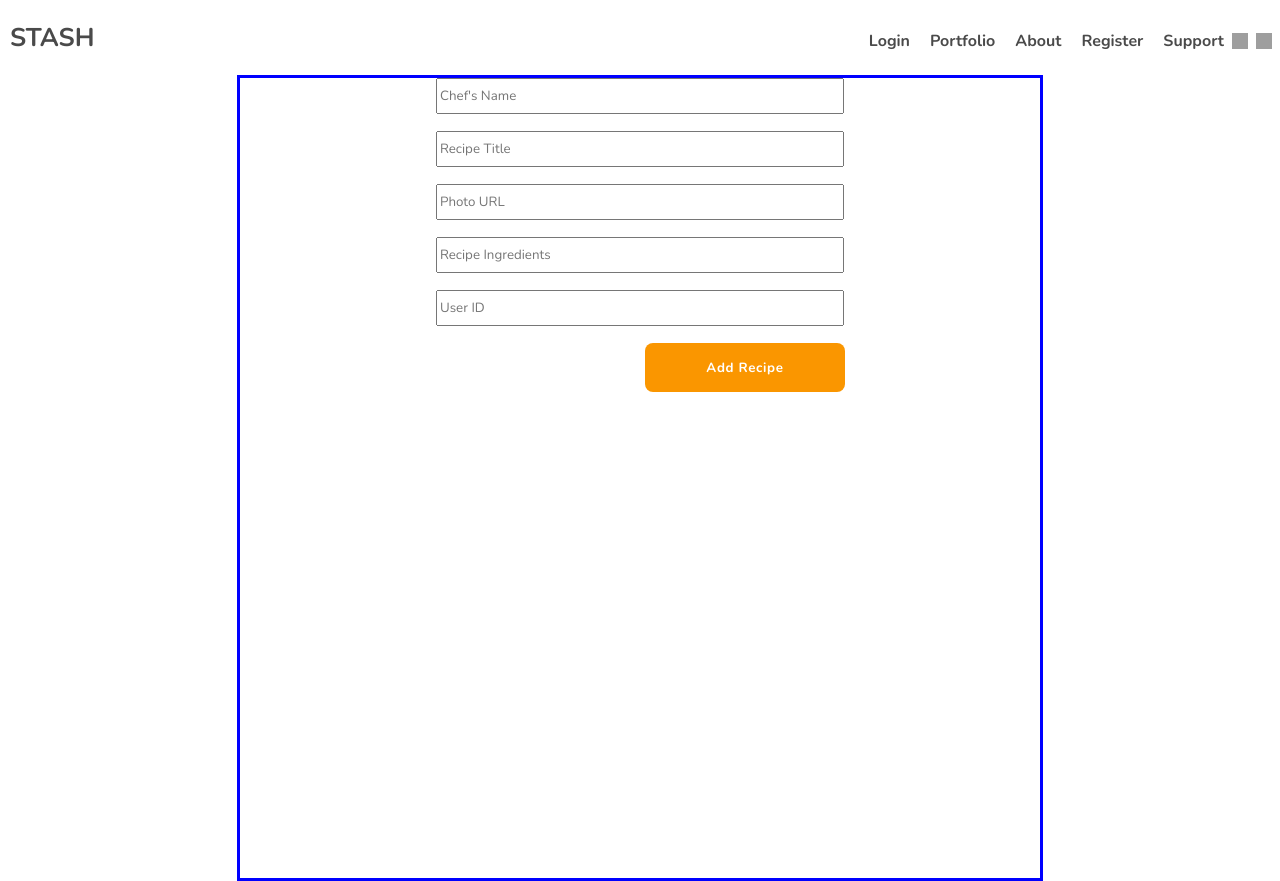
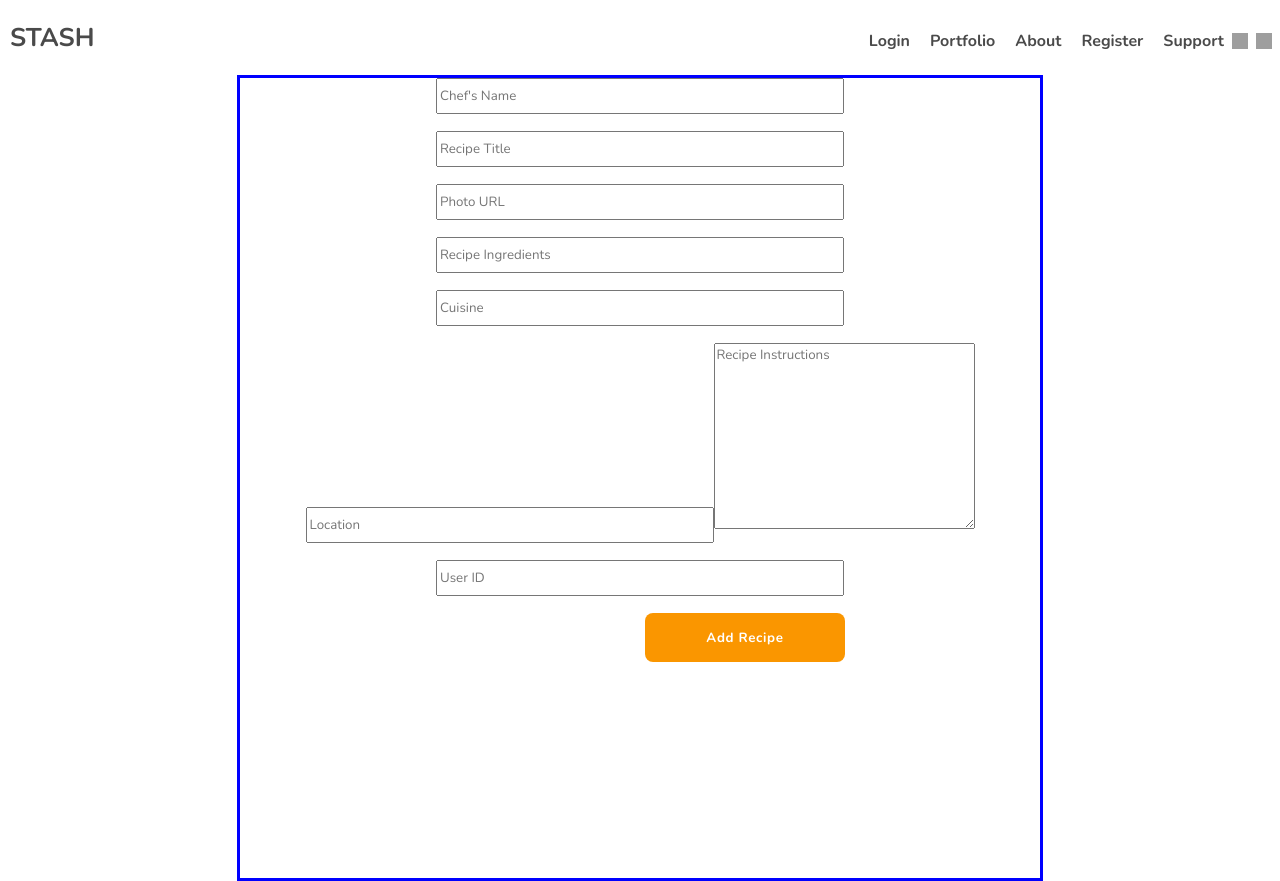
Before and after one commit to Team-Chef-Porfolio/Chef-Portfolio, a React (Create React App) app in the folder chef-portfolio/: page /addrecipe in a window 1280 px wide. Built offline with nearby package versions, Linux system fonts and the light colour scheme; no server answers; sample sign-in values are in the browser's storage; grey boxes are pictures that could not be loaded.

Commit message:
AddRecipe component now adds recipe to server where available, adds other attributes to local storage like the pros do

```diff
--- a/chef-portfolio/src/components/AddRecipe/AddRecipe.js
+++ b/chef-portfolio/src/components/AddRecipe/AddRecipe.js
@@ -1,30 +1,38 @@
 import React, { useState } from 'react';
 import { axiosAuthenticate } from '../axiosAuthenticate/axiosAuthenticate';
-import styled from "styled-components";
+import styled from 'styled-components';
 
 const RecipeContainer = styled.div`
-
   border: blue solid 3px;
   width: 800px;
   height: 100vh;
   margin: 0 auto;
-
-`
-
-
-
+`;
 
 const AddRecipe = () => {
   const defaultRecipe = {
-    id: "",
+    id: '',
     chef_name: '',
-    recipe_title: "",
-    item_photo: "",
-    chef_location: "",
-    item_ingredients: "",
-    user_id: ""
+    recipe_title: '',
+    item_photo: '',
+    chef_location: '',
+    item_ingredients: '',
+    user_id: ''
+
   };
+
+const defaultLocalRecipe = {
+  recipe_instructions: '',
+  cuisine: ''
+}
+
   const [recipe, setRecipe] = useState(defaultRecipe);
+
+  const [localRecipe, setLocalRecipe] = useState(defaultLocalRecipe);
+
+  const handleLocalChange = (e) => {
+    setLocalRecipe({ ...localRecipe, [e.target.name]: e.target.value });
+  };
 
   const handleChange = (e) => {
     setRecipe({ ...recipe, [e.target.name]: e.target.value });
@@ -32,11 +40,15 @@ const AddRecipe = () => {
 
   const handleSubmit = (e) => {
     e.preventDefault();
+
     axiosAuthenticate()
       .post('/posts/', recipe)
       .then((res) => {
         console.log(res);
         setRecipe(defaultRecipe);
+        localStorage.setItem('instructions', localRecipe.recipe_instructions);
+        localStorage.setItem('cuisine', localRecipe.cuisine);
+        setLocalRecipe(defaultLocalRecipe);
       })
       .catch((err) => console.log(err));
   };
@@ -44,8 +56,6 @@ const AddRecipe = () => {
   return (
     <RecipeContainer>
       <form onSubmit={handleSubmit}>
-
-
         <input
           type='text'
           name='chef_name'
@@ -80,13 +90,38 @@ const AddRecipe = () => {
 
         <input
           type='text'
-        name='user_id'
-        value={recipe.user_id}
+          name='cuisine'
+          value={localRecipe.cuisine}
+          onChange={handleLocalChange}
+          placeholder='Cuisine'
+        />
+
+<input
+          type='text'
+          name='chef_location'
+          value={recipe.chef_location}
+          onChange={handleChange}
+          placeholder='Location'
+        />
+
+        <textarea
+          name=''
+          id=''
+          cols='30'
+          rows='10'
+          wrap='hard'
+          name='recipe_instructions'
+          value={localRecipe.recipe_instructions}
+          onChange={handleLocalChange}
+          placeholder='Recipe Instructions'></textarea>
+
+        <input
+          type='text'
+          name='id'
+          value={recipe.id}
           onChange={handleChange}
           placeholder='User ID'
         />
-
-
 
         <button type='submit'>Add Recipe</button>
       </form>
@@ -96,11 +131,12 @@ const AddRecipe = () => {
 
 export default AddRecipe;
 
-
-{/* <input
+{
+  /* <input
         type='text'
         name='id'
         value={recipe.id}
         onChange={handleChange}
         placeholder='ID'
-      /> */}
+      /> */
+}
```
Lines whose indentation alone changed are shown as unchanged.
